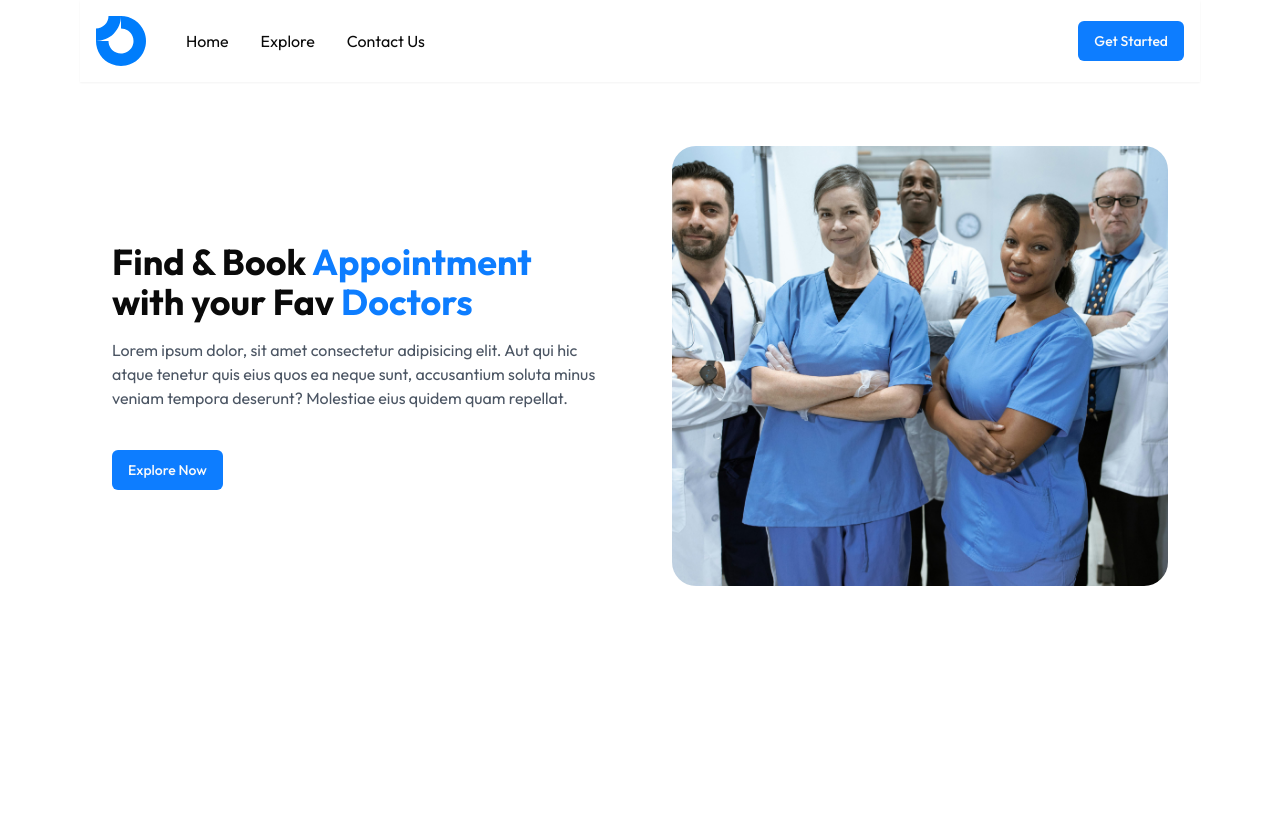
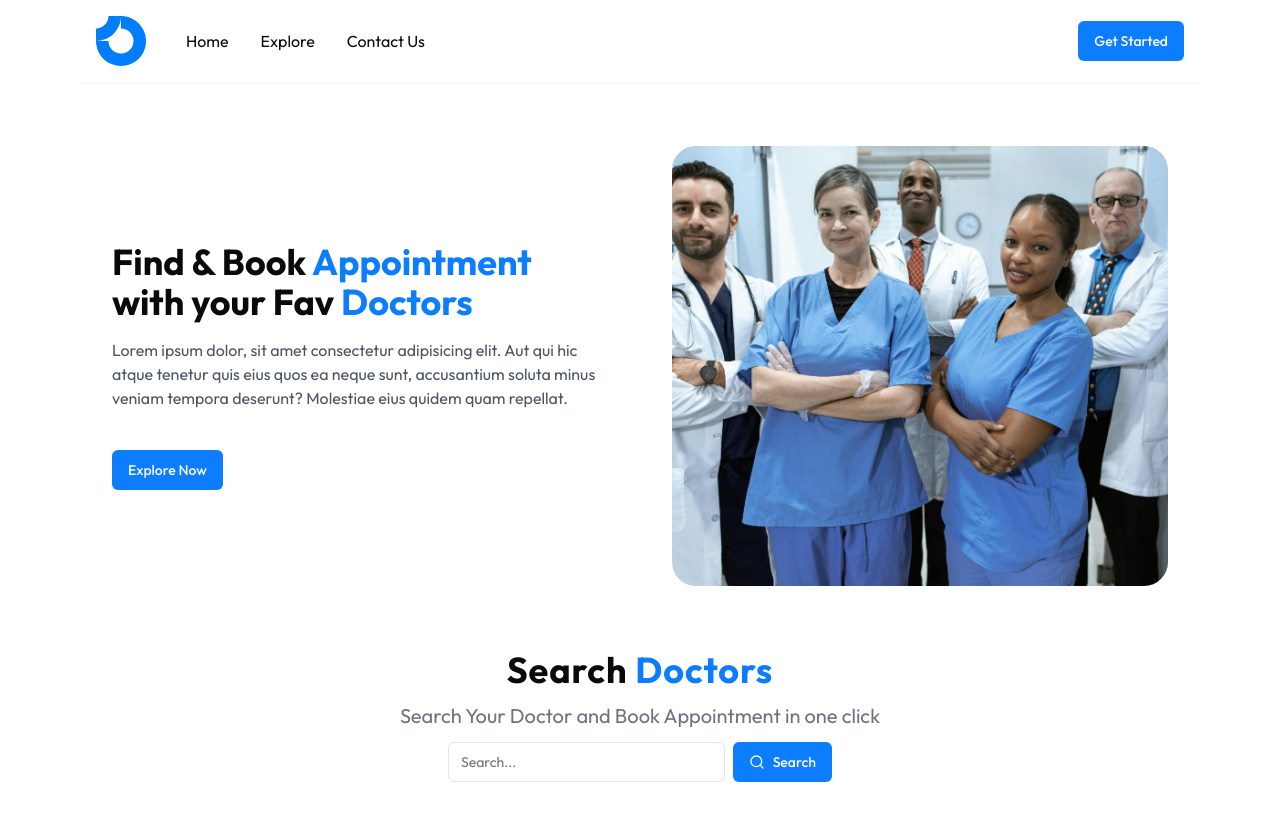
Before and after one commit to mahbub-alom/doctor-appoinment-booking-web-app, a Next.js app: page / in a window 1280 px wide. Built offline with nearby package versions, Linux system fonts and the light colour scheme; no server answers.

Commit message:
data get done

```diff
--- /dev/null
+++ b/app/_components/CategorySearch.jsx
@@ -0,0 +1,37 @@
+"use client";
+import { Button } from "@/components/ui/button";
+import { Input } from "@/components/ui/input";
+import { Search } from "lucide-react";
+import React, { useEffect } from "react";
+import GlobalApi from "../_utils/GlobalApi";
+
+const CategorySearch = () => {
+  useEffect(() => {
+    getCategoryList();
+  }, []);
+
+  const getCategoryList = () =>
+    GlobalApi.getCategory().then((resp) => {
+      console.log(resp.data.data);
+    });
+
+  return (
+    <div className="mb-10 flex flex-col items-center space-y-3">
+      <h2 className="font-bold text-4xl tracking-wide">
+        Search <span className="text-primary">Doctors</span>
+      </h2>
+      <h2 className="text-gray-500 text-xl mx-3">
+        Search Your Doctor and Book Appointment in one click
+      </h2>
+      <div className="flex w-full max-w-sm items-center space-x-2">
+        <Input type="text" placeholder="Search..." />
+        <Button type="submit">
+          <Search />
+          Search
+        </Button>
+      </div>
+    </div>
+  );
+};
+
+export default CategorySearch;
--- /dev/null
+++ b/app/_utils/GlobalApi.jsx
@@ -0,0 +1,16 @@
+const { default: axios } = require("axios")
+
+
+const API_KEY=process.env.NEXT_PUBLIC_STRAPI_API_KEY
+
+const axiosClient=axios.create({
+    baseURL:"http://localhost:1337/api/",
+    headers:{
+        "Authorization":`Bearer ${API_KEY}`
+    }
+})
+
+const getCategory=()=>axiosClient.get('categories?populate=*')
+export default{
+    getCategory
+}
--- a/app/page.js
+++ b/app/page.js
@@ -1,11 +1,14 @@
 import { Button } from "@/components/ui/button";
 import Hero from "./_components/Hero";
+import CategorySearch from "./_components/CategorySearch";
 
 export default function Home() {
   return (
     <div>
       {/* hero section */}
       <Hero />
+      {/* category+search */}
+      <CategorySearch />
     </div>
   );
 }
--- /dev/null
+++ b/components/ui/input.jsx
@@ -0,0 +1,19 @@
+import * as React from "react"
+
+import { cn } from "@/lib/utils"
+
+const Input = React.forwardRef(({ className, type, ...props }, ref) => {
+  return (
+    (<input
+      type={type}
+      className={cn(
+        "flex h-10 w-full rounded-md border border-input bg-background px-3 py-2 text-sm ring-offset-background file:border-0 file:bg-transparent file:text-sm file:font-medium file:text-foreground placeholder:text-muted-foreground focus-visible:outline-none focus-visible:ring-2 focus-visible:ring-ring focus-visible:ring-offset-2 disabled:cursor-not-allowed disabled:opacity-50",
+        className
+      )}
+      ref={ref}
+      {...props} />)
+  );
+})
+Input.displayName = "Input"
+
+export { Input }
--- a/package.json
+++ b/package.json
@@ -10,6 +10,7 @@
   },
   "dependencies": {
     "@radix-ui/react-slot": "^1.1.0",
+    "axios": "^1.7.7",
     "class-variance-authority": "^0.7.0",
     "clsx": "^2.1.1",
     "lucide-react": "^0.453.0",
```
Also changed, not shown: 1 other file (tests, documents, lock files or other folders).
